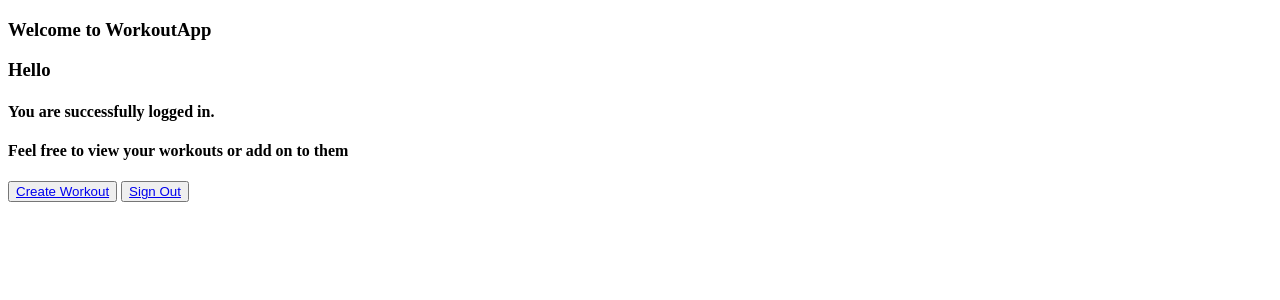
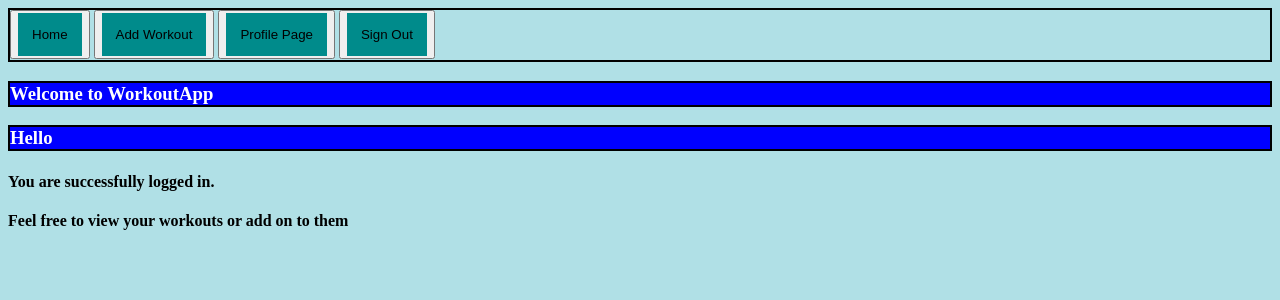
Before and after one commit to utk-cs340-fall22/WorkoutApp, a Django app: page /ProfilePage in a window 1280 px wide. Shown: the top 300 px of the page. Run offline with Django 4.2, Linux system fonts and the light colour scheme; a user stored in the database is signed in.

Commit message:
Merged CSS and Static Into Main

```diff
--- a/WorkoutApp/Templates/CreateAccount.html
+++ b/WorkoutApp/Templates/CreateAccount.html
@@ -10,7 +10,8 @@
         <title></title>
         <meta name="description" content="">
         <meta name="viewport" content="width=device-width, initial-scale=1">
-        <link rel="stylesheet" href="">
+        {% load static %}
+        <link rel="stylesheet" href="{% static 'WorkoutApp/styles.css' %}" />
     </head>
     <body>
         {% for message in messages %}
--- a/WorkoutApp/Templates/ProfilePage.html
+++ b/WorkoutApp/Templates/ProfilePage.html
@@ -10,9 +10,24 @@
         <title></title>
         <meta name="description" content="">
         <meta name="viewport" content="width=device-width, initial-scale=1">
-        <link rel="stylesheet" href="">
+        {% load static %}
+        <link rel="stylesheet" href="{% static 'WorkoutApp/styles.css' %}" />
     </head>
     <body>
+        <div id="floatingNav">
+            <button type="submit"><a href="/"> Home </a></button>
+            <button type="submit"><a href="/CreateWorkout"> Add Workout </a></button>
+            <button type="submit"><a href="/"> Profile Page </a></button>
+
+            {% if user.is_authenticated %}
+            <button type="submit"> <a href="/SignOut"> Sign Out </a> </button>
+
+            {% else %}
+            <button type="submit"> <a href="/SignIn"> Sign In </a> </button>
+            {% endif %}
+
+        </div>
+
         {% for message in messages %}
         <div class="alert alert-{{ message.tags }} alert-dismissible fade show" role="alert">
         <strong>Message:</strong> {{ message}}
@@ -32,8 +47,7 @@
         <!--jhowar63
         Create Workout button will bring authenticated users to the CreateWorkout page
         <h4>Future Create Workout Button</h4> -->
-        <button type="submit"> <a href="/CreateWorkout">Create Workout</a> </button>
-        <button type="submit"> <a href="/SignOut">Sign Out</a> </button>
+
 
 
         <script src="" async defer></script>
--- a/WorkoutApp/Templates/SignIn.html
+++ b/WorkoutApp/Templates/SignIn.html
@@ -10,7 +10,8 @@
         <title></title>
         <meta name="description" content="">
         <meta name="viewport" content="width=device-width, initial-scale=1">
-        <link rel="stylesheet" href="">
+        {% load static %}
+        <link rel="stylesheet" href="{% static 'WorkoutApp/styles.css' %}" />
     </head>
     <body>
 
--- a/WorkoutApp/WorkoutApp/settings.py
+++ b/WorkoutApp/WorkoutApp/settings.py
@@ -118,6 +118,10 @@ USE_TZ = True
 
 STATIC_URL = 'static/'
 
+STATICFILES_DIRS = [
+    BASE_DIR / "static"
+]
+
 # Default primary key field type
 # https://docs.djangoproject.com/en/4.1/ref/settings/#default-auto-field
 
--- /dev/null
+++ b/WorkoutApp/static/WorkoutApp/styles.css
@@ -0,0 +1,35 @@
+body{
+    background-color: powderblue;
+}
+h3{
+    color:white;
+    border: 2px solid black;
+    background-color: blue;
+}
+a{
+
+}
+#floatingNav{
+    border:2px solid black;
+    background-color: powderblue;
+}
+#floatingNav a{
+    float: left;
+    display: block;
+    color:black;
+    text-align:center;
+    padding: 14px;
+    text-decoration: none;
+    background-color:darkcyan;
+}
+.content{
+    padding: 16px;
+}
+.sticky{
+    position: fixed;
+    top: 0;
+    width: 100%;
+}
+.sticky + .content{
+    padding-top: 60px;
+}
```
Also changed, not shown: WorkoutApp/Templates/CreateWorkout.html (+16 -1 lines), WorkoutApp/Templates/homepage.html (+20 -3 lines), WorkoutApp/db.sqlite3.
